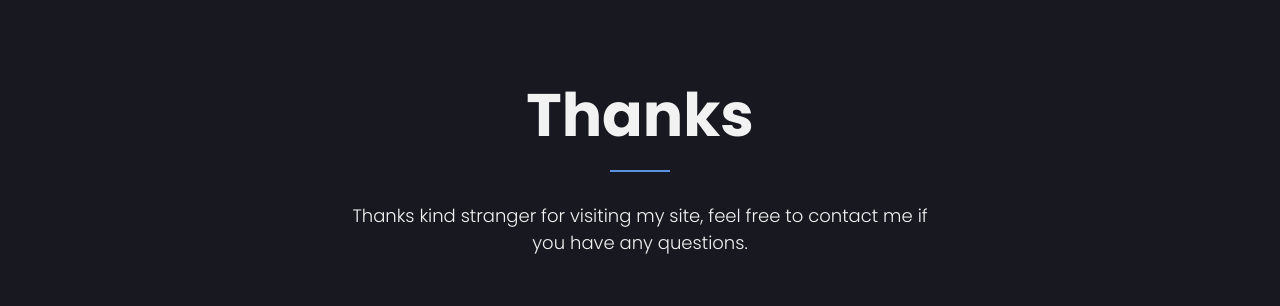
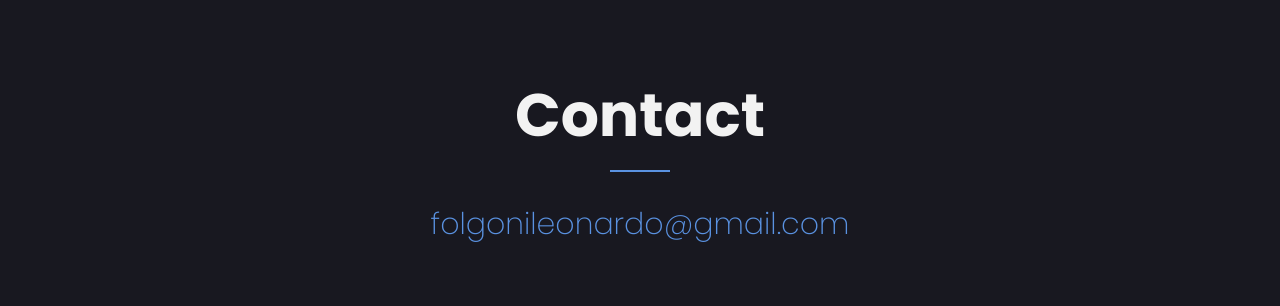
Before and after one commit to f0lg0/portfolio, a Next.js app: page / in a window 1280 px wide. Shown: the part 3884-4190 px from the top of the page. Built offline with nearby package versions, Linux system fonts and the light colour scheme.

Commit message:
edit: replaced thanks section with contact section

```diff
--- a/components/desktop/BodySection.tsx
+++ b/components/desktop/BodySection.tsx
@@ -1,5 +1,7 @@
 import styles from "../../styles/Body.Section.Desktop.module.css";
 import ProjectCard from "./ProjectCard";
+
+import Link from "next/link";
 
 export default function BodySection() {
     return (
@@ -147,11 +149,13 @@ export default function BodySection() {
                 </div>
             </div>
 
-            <div className={styles.thanks}>
-                <h2>Thanks</h2>
+            <div className={styles.contact}>
+                <h2>Contact</h2>
                 <div className={styles.line}></div>
 
-                <p>Thanks kind stranger for visiting my site, feel free to contact me if you have any questions.</p>
+                <Link href="mailto:folgonileonardo@gmail.com">
+                    <p>folgonileonardo@gmail.com</p>
+                </Link>
             </div>
         </div>
     );
--- a/components/mobile/BodySection.tsx
+++ b/components/mobile/BodySection.tsx
@@ -1,6 +1,7 @@
 import ProjectCard from "./ProjectCard";
+import styles from "../../styles/Body.Section.Mobile.module.css";
 
-import styles from "../../styles/Body.Section.Mobile.module.css";
+import Link from "next/link";
 
 export default function BodySection() {
     return (
@@ -120,9 +121,12 @@ export default function BodySection() {
                 </div>
             </div>
 
-            <div className={styles.thanks}>
-                <h2>Thanks</h2>
-                <p>Thanks kind stranger for visiting my site, feel free to contact me if you have any questions.</p>
+            <div className={styles.contact} id="Contact">
+                <h2>Contact</h2>
+
+                <Link href="mailto:folgonileonardo@gmail.com">
+                    <p>folgonileonardo@gmail.com</p>
+                </Link>
             </div>
         </div>
     );
--- a/components/mobile/Navbar.tsx
+++ b/components/mobile/Navbar.tsx
@@ -78,6 +78,7 @@ class Navbar extends React.Component<NavbarProps, NavbarState> {
                                 <div className={styles.links_container}>
                                     <p onClick={() => this.navigateTo("About")}>About</p>
                                     <p onClick={() => this.navigateTo("Projects")}>Projects</p>
+                                    <p onClick={() => this.navigateTo("Contact")}>Contact</p>
                                     <Link href="/blog">
                                         <p>Blog</p>
                                     </Link>
--- a/styles/Body.Section.Desktop.module.css
+++ b/styles/Body.Section.Desktop.module.css
@@ -28,7 +28,8 @@
 .about_section h2,
 .projects_section h2,
 .tech h2,
-.thanks h2 {
+.thanks h2,
+.contact h2 {
     font-size: 60px;
     text-align: center;
 }
@@ -101,16 +102,17 @@
     height: 100%;
 }
 
-.thanks {
+.contact {
     margin-top: 180px;
     max-width: 600px;
     width: 100%;
     margin-bottom: 100px;
 }
 
-.thanks p {
-    font-weight: 300;
-    font-size: 18px;
-
+.contact p {
+    color: var(--accent-color);
+    font-size: 30px;
     text-align: center;
+    cursor: pointer;
+    font-weight: 200;
 }
--- a/styles/Body.Section.Mobile.module.css
+++ b/styles/Body.Section.Mobile.module.css
@@ -32,6 +32,7 @@
 .projects_container_mobile h2,
 .about_section h2,
 .skills_header,
+.contact h2,
 .thanks h2 {
     font-weight: 800;
     font-size: 50px;
@@ -64,18 +65,24 @@
     height: 100%;
 }
 
-.thanks {
+.contact {
     margin: auto;
     margin-top: 150px;
     width: 80%;
 }
 
-.thanks h2 {
+.contact h2 {
     margin-bottom: 40px;
 }
 
-.thanks p {
+.contact p {
     text-align: center;
     font-weight: 200;
     font-size: 18px;
 }
+
+.contact p {
+    cursor: pointer;
+    color: var(--accent-color);
+    font-size: 22px;
+}
--- a/styles/Navbar.Mobile.module.css
+++ b/styles/Navbar.Mobile.module.css
@@ -131,7 +131,7 @@
 .links_container {
     width: 80%;
     margin: auto;
-    margin-top: 100px;
+    margin-top: 50px;
 }
 
 .links_container p {
@@ -148,7 +148,7 @@
     color: var(--main-font-color);
 }
 
-@media only screen and (max-height: 680px) {
+@media only screen and (max-height: 740px) {
     .links_container {
         margin-top: 40px;
     }
@@ -157,7 +157,7 @@
         margin-bottom: 50px;
     }
 }
-@media only screen and (max-height: 550px) {
+@media only screen and (max-height: 610px) {
     .links_container {
         margin-top: 10px;
     }
@@ -166,9 +166,9 @@
         margin-bottom: 20px;
     }
 }
-@media only screen and (max-height: 400px) {
-    .links_container {
-        display: none;
+@media only screen and (max-height: 490px) {
+    .links_container p {
+        font-size: 30px;
     }
 }
 
```
